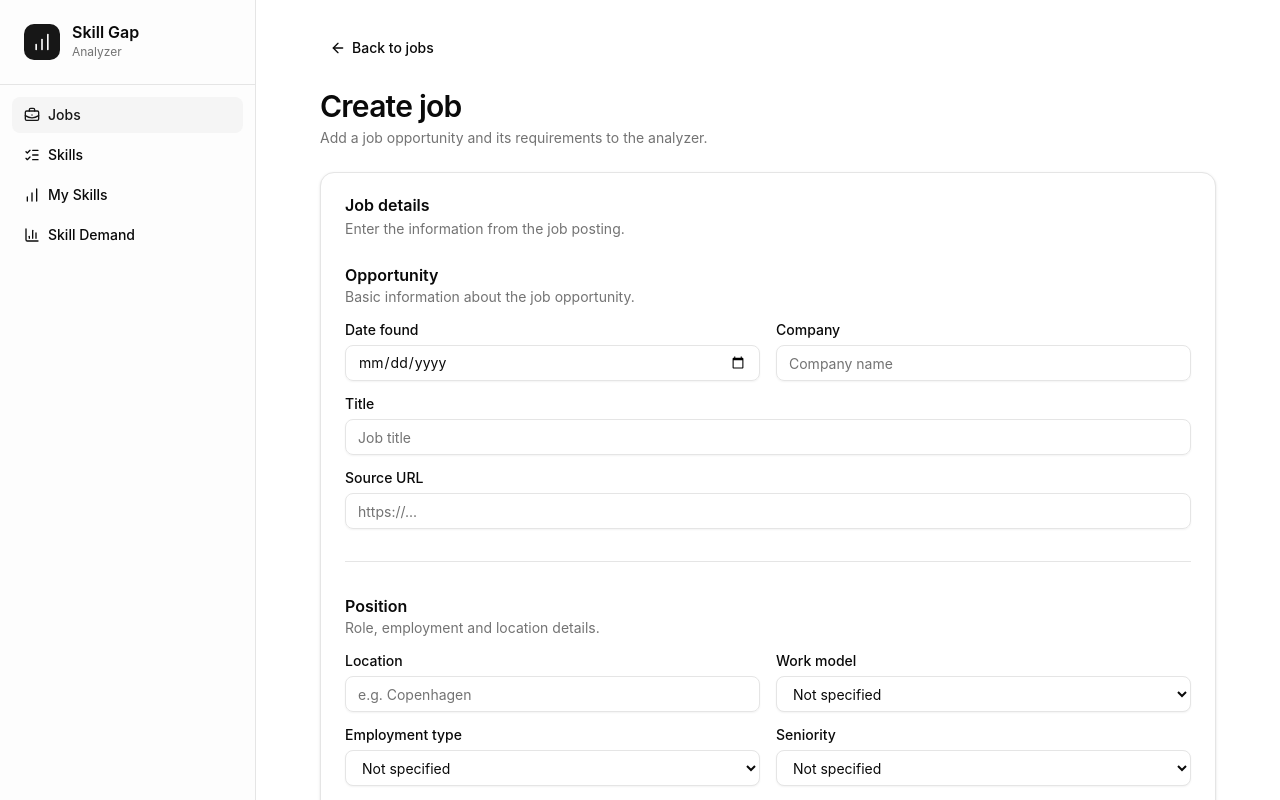
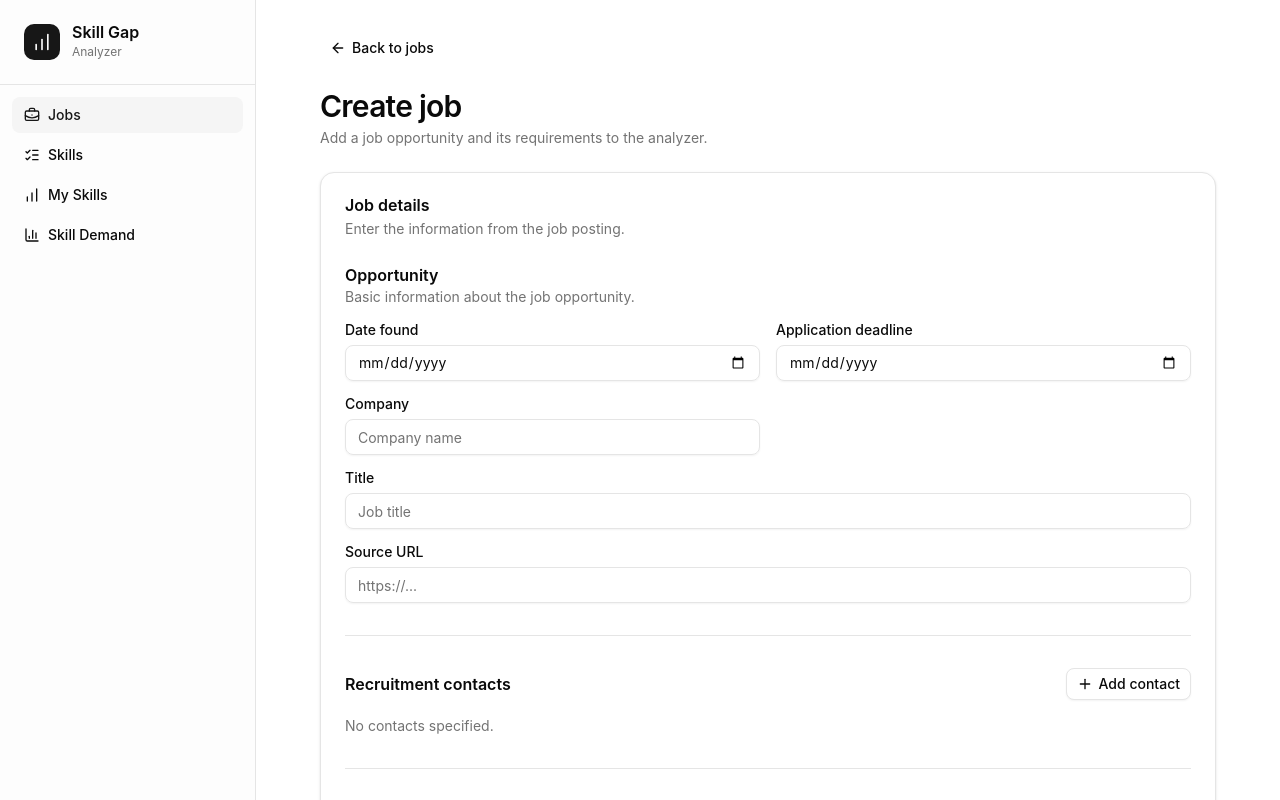
Before and after one commit to johi/skill-gap-analyzer, a Vue app in the folder frontend/: page /jobs/new in a window 1280 px wide. Shown: the top 800 px of the page. Built offline with nearby package versions, Linux system fonts and the light colour scheme.

Commit message:
ApplicationDeadline and Contact extraction frontend changes

```diff
--- a/frontend/src/components/JobForm.vue
+++ b/frontend/src/components/JobForm.vue
@@ -54,6 +54,8 @@ interface JobLanguageRequirementForm {
 
 interface JobFormState {
   dateFound: string;
+  applicationDeadline: string;
+  contacts: Array<{ name: string; role: string; email: string; phone: string }>;
   company: string;
   title: string;
   sourceUrl: string;
@@ -74,6 +76,10 @@ interface JobFormState {
 
 const form = reactive<JobFormState>({
   dateFound: props.initialValue?.dateFound ?? '',
+  applicationDeadline: props.initialValue?.applicationDeadline ?? '',
+  contacts: props.initialValue?.contacts?.map(c => ({
+    name: c.name ?? '', role: c.role ?? '', email: c.email ?? '', phone: c.phone ?? '',
+  })) ?? [],
   company: props.initialValue?.company ?? '',
   title: props.initialValue?.title ?? '',
   sourceUrl: props.initialValue?.sourceUrl ?? '',
@@ -163,6 +169,15 @@ function removeLanguageRequirement(index: number): void {
   form.languageRequirements.splice(index, 1);
 }
 
+function addContact(): void {
+  markDirty();
+  form.contacts.push({ name: '', role: '', email: '', phone: '' });
+}
+function removeContact(index: number): void {
+  markDirty();
+  form.contacts.splice(index, 1);
+}
+
 function addSkill(): void {
   markDirty();
   form.skills.push({
@@ -219,6 +234,11 @@ function submit(): void {
   }
   emit('submit', {
     dateFound: form.dateFound,
+    applicationDeadline: nullableString(form.applicationDeadline),
+    contacts: form.contacts.map(c => ({
+      name: nullableString(c.name), role: nullableString(c.role),
+      email: nullableString(c.email), phone: nullableString(c.phone),
+    })).filter(c => Object.values(c).some(value => value !== null)),
     company: form.company.trim(),
     title: form.title.trim(),
     sourceUrl: nullableString(form.sourceUrl),
@@ -273,6 +293,10 @@ function submit(): void {
         </div>
 
         <div class="space-y-2">
+          <Label for="application-deadline">Application deadline</Label>
+          <Input id="application-deadline" v-model="form.applicationDeadline" type="date" />
+        </div>
+        <div class="space-y-2">
           <Label for="company">Company</Label>
 
           <Input
@@ -306,6 +330,23 @@ function submit(): void {
               placeholder="https://..."
           />
         </div>
+      </div>
+    </section>
+
+    <Separator />
+
+    <section class="space-y-4">
+      <div class="flex items-center justify-between">
+        <h2 class="text-base font-semibold">Recruitment contacts</h2>
+        <Button type="button" variant="outline" size="sm" @click="addContact"><Plus class="size-4" /> Add contact</Button>
+      </div>
+      <p v-if="form.contacts.length === 0" class="text-sm text-muted-foreground">No contacts specified.</p>
+      <div v-for="(contact, index) in form.contacts" :key="index" class="grid gap-3 rounded-lg border p-4 sm:grid-cols-2">
+        <div><Label :for="`contact-name-${index}`">Name</Label><Input :id="`contact-name-${index}`" v-model="contact.name" /></div>
+        <div><Label :for="`contact-role-${index}`">Role</Label><Input :id="`contact-role-${index}`" v-model="contact.role" /></div>
+        <div><Label :for="`contact-email-${index}`">Email</Label><Input :id="`contact-email-${index}`" v-model="contact.email" type="email" /></div>
+        <div><Label :for="`contact-phone-${index}`">Phone</Label><Input :id="`contact-phone-${index}`" v-model="contact.phone" type="tel" /></div>
+        <div class="sm:col-span-2"><Button type="button" variant="ghost" size="sm" @click="removeContact(index)"><Trash2 class="size-4" /> Remove contact</Button></div>
       </div>
     </section>
 
--- a/frontend/src/components/jobs/JobAdditionalDetails.vue
+++ b/frontend/src/components/jobs/JobAdditionalDetails.vue
@@ -9,6 +9,27 @@ defineProps<{ job: JobWithSkills }>();
 
 <template>
   <div class="grid gap-6 lg:grid-cols-2">
+      <Card v-if="job.contacts?.length" class="h-fit">
+        <CardHeader>
+          <CardTitle>Recruitment contacts</CardTitle>
+          <CardDescription>Contacts listed for this position.</CardDescription>
+        </CardHeader>
+        <CardContent>
+          <ul class="space-y-4">
+            <li v-for="contact in job.contacts" :key="contact.id" class="space-y-1 text-sm">
+              <p v-if="contact.name" class="font-medium">{{ contact.name }}</p>
+              <p v-if="contact.role" class="text-muted-foreground">{{ contact.role }}</p>
+              <p v-if="contact.email">
+                <a class="text-primary underline-offset-4 hover:underline" :href="`mailto:${contact.email}`">{{ contact.email }}</a>
+              </p>
+              <p v-if="contact.phone">
+                <a class="text-primary underline-offset-4 hover:underline" :href="`tel:${contact.phone}`">{{ contact.phone }}</a>
+              </p>
+            </li>
+          </ul>
+        </CardContent>
+      </Card>
+
 <Card v-if="job.sourceUrl" class="h-fit">
       <CardHeader>
         <CardTitle>Source</CardTitle>
--- a/frontend/src/schemas/job-analysis.ts
+++ b/frontend/src/schemas/job-analysis.ts
@@ -9,6 +9,13 @@ import {
 } from './job';
 
 export const extractedJobSchema = z.object({
+    applicationDeadline: z.iso.date().nullable().optional(),
+    contacts: z.array(z.object({
+        name: z.string().trim().max(255).nullable(),
+        role: z.string().trim().max(255).nullable(),
+        email: z.email().max(255).nullable(),
+        phone: z.string().trim().max(100).nullable(),
+    })).optional(),
     company: z.string().trim().min(1).max(255).nullable(),
     title: z.string().trim().min(1).max(255).nullable(),
     location: z.string().trim().min(1).max(255).nullable(),
--- a/frontend/src/schemas/job.ts
+++ b/frontend/src/schemas/job.ts
@@ -58,6 +58,14 @@ export const jobSkillSchema = z.object({
 export const jobSchema = z.object({
     id: z.number().int().positive(),
     dateFound: z.string(),
+    applicationDeadline: z.iso.date().nullable().optional(),
+    contacts: z.array(z.object({
+        id: z.number().int().positive(),
+        name: z.string().nullable(),
+        role: z.string().nullable(),
+        email: z.string().nullable(),
+        phone: z.string().nullable(),
+    })).optional(),
     company: z.string(),
     title: z.string(),
     sourceUrl: z.string().nullable(),
--- a/frontend/src/services/job-analysis/reviewed-job.ts
+++ b/frontend/src/services/job-analysis/reviewed-job.ts
@@ -18,6 +18,8 @@ export type JobReviewDraft = Omit<CreateJobInput, 'skills'> & {
 export function analysisToReviewInput(analysis: JobAdvertisementAnalysis): JobReviewDraft {
   return {
     dateFound: analysis.dateFound,
+    applicationDeadline: analysis.proposal.applicationDeadline ?? null,
+    contacts: (analysis.proposal.contacts ?? []).map(contact => ({ ...contact })),
     company: analysis.proposal.company ?? '',
     title: analysis.proposal.title ?? '',
     sourceUrl: analysis.sourceUrl ?? null,
@@ -47,6 +49,13 @@ const nullableText = (max: number) => z.string().trim().max(max).nullable();
 /** Mirrors the backend's create-job contract, with duplicate detection before approval. */
 export const reviewedJobInputSchema = z.object({
   dateFound: z.iso.date(),
+  applicationDeadline: z.iso.date().nullable().optional(),
+  contacts: z.array(z.object({
+    name: z.string().trim().max(255).nullable(),
+    role: z.string().trim().max(255).nullable(),
+    email: z.email().max(255).nullable(),
+    phone: z.string().trim().max(100).nullable(),
+  })).optional(),
   company: z.string().trim().min(1).max(255),
   title: z.string().trim().min(1).max(255),
   sourceUrl: z.url().nullable(),
--- a/frontend/src/views/AnalyzeJobView.vue
+++ b/frontend/src/views/AnalyzeJobView.vue
@@ -181,6 +181,7 @@ function show(value: string | null): string {
         <CardContent>
           <dl class="grid gap-4 sm:grid-cols-2">
             <div v-for="field in [
+              { label: 'Application deadline', value: analysis.proposal.applicationDeadline ?? null },
               { label: 'Company', value: analysis.proposal.company },
               { label: 'Job title', value: analysis.proposal.title },
               { label: 'Location', value: analysis.proposal.location },
@@ -196,6 +197,15 @@ function show(value: string | null): string {
               <dd class="mt-1 text-sm">{{ show(field.value) }}</dd>
             </div>
           </dl>
+          <div class="mt-5">
+            <h3 class="text-sm font-medium">Recruitment contacts</h3>
+            <p v-if="!analysis.proposal.contacts?.length" class="mt-1 text-sm text-muted-foreground">Not specified</p>
+            <ul v-else class="mt-2 space-y-1 text-sm">
+              <li v-for="(contact, index) in analysis.proposal.contacts" :key="index">
+                {{ [contact.name, contact.role, contact.email, contact.phone].filter(Boolean).join(' · ') }}
+              </li>
+            </ul>
+          </div>
           <div class="mt-5">
             <h3 class="text-sm font-medium">Language requirements</h3>
             <p v-if="analysis.proposal.languageRequirements.length === 0" class="mt-1 text-sm text-muted-foreground">Not specified</p>
--- a/frontend/vite.config.ts
+++ b/frontend/vite.config.ts
@@ -28,5 +28,6 @@ export default defineConfig({
     test: {
         environment: 'jsdom',
         globals: true,
+        maxWorkers: 1,
     },
 });
```
Also changed, not shown: frontend/src/types/job.ts (+9 -0 lines), 1 other file (tests, documents, lock files or other folders).
